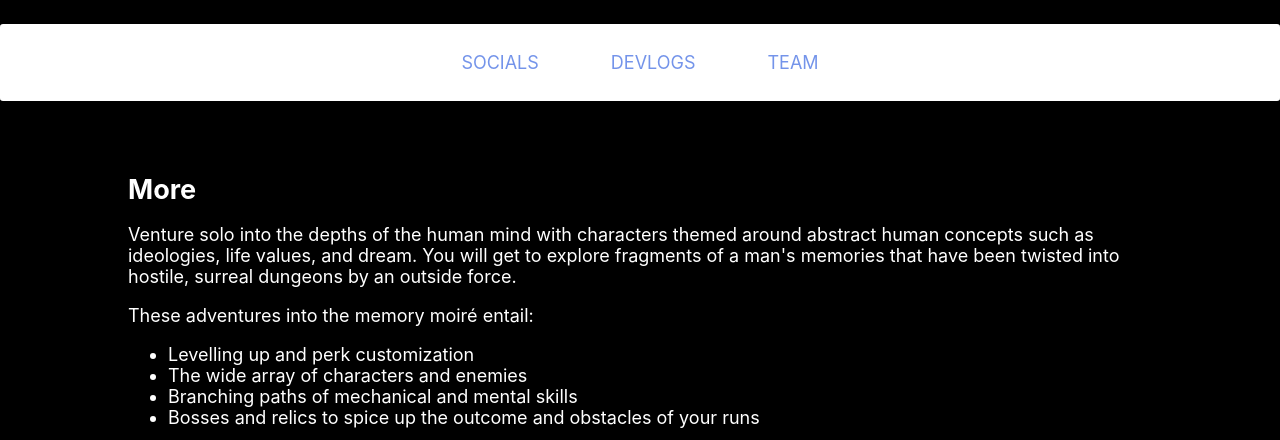
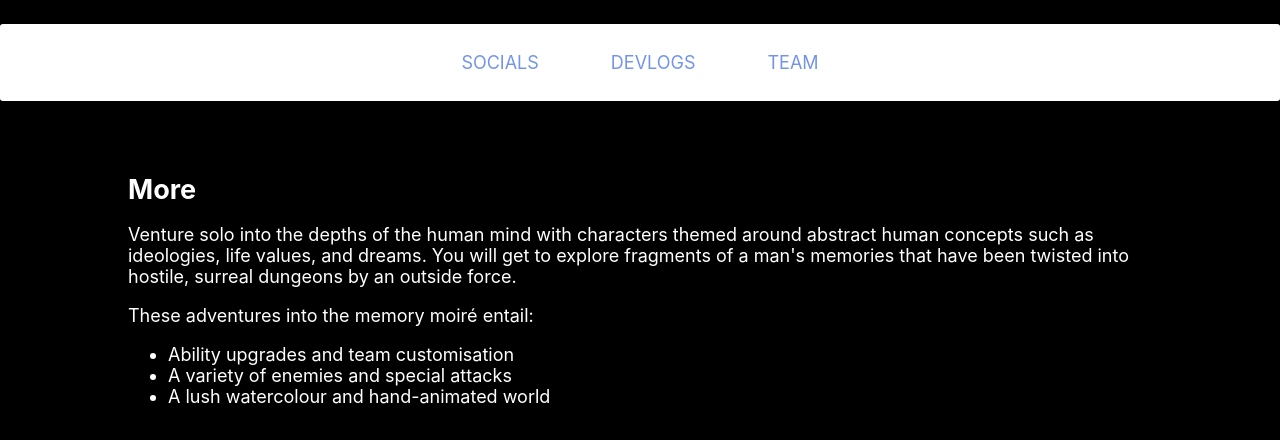
Before and after one commit to Playmakers-Development-Team/Playmakers-Development-Team.github.io, an Astro site: page /games/soul-searcher in a window 1280 px wide. Shown: the part 837-1277 px from the top of the page. Built offline with nearby package versions, Linux system fonts and the light colour scheme; Astro itself is replaced by a stand-in of ours.

Commit message:
Soul Searcher: update more section content

```diff
--- a/src/pages/games/soul-searcher.astro
+++ b/src/pages/games/soul-searcher.astro
@@ -40,13 +40,12 @@
 
 		<section id="detail" class="text-section">
 			<h2>More</h2>
-			<p>Venture solo into the depths of the human mind with characters themed around abstract human concepts such as ideologies, life values, and dream. You will get to explore fragments of a man's memories that have been twisted into hostile, surreal dungeons by an outside force.</p>
+			<p>Venture solo into the depths of the human mind with characters themed around abstract human concepts such as ideologies, life values, and dreams. You will get to explore fragments of a man's memories that have been twisted into hostile, surreal dungeons by an outside force.</p>
 			<p>These adventures into the memory moiré entail:</p>
 			<ul>
-				<li>Levelling up and perk customization</li>
-				<li>The wide array of characters and enemies</li>
-				<li>Branching paths of mechanical and mental skills</li>
-				<li>Bosses and relics to spice up the outcome and obstacles of your runs</li>
+				<li>Ability upgrades and team customisation</li>
+				<li>A variety of enemies and special attacks</li>
+				<li>A lush watercolour and hand-animated world</li>
 			</ul>
 		</section>
 
```
